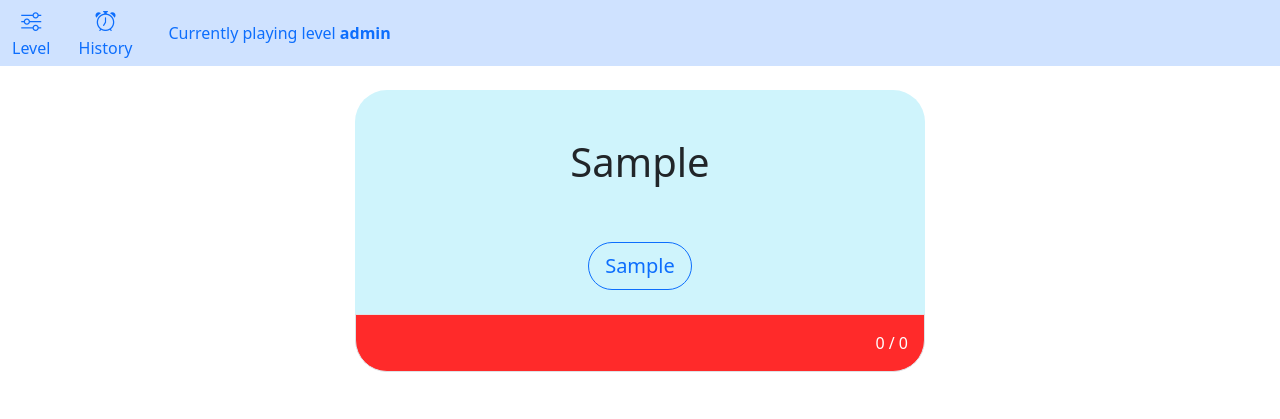
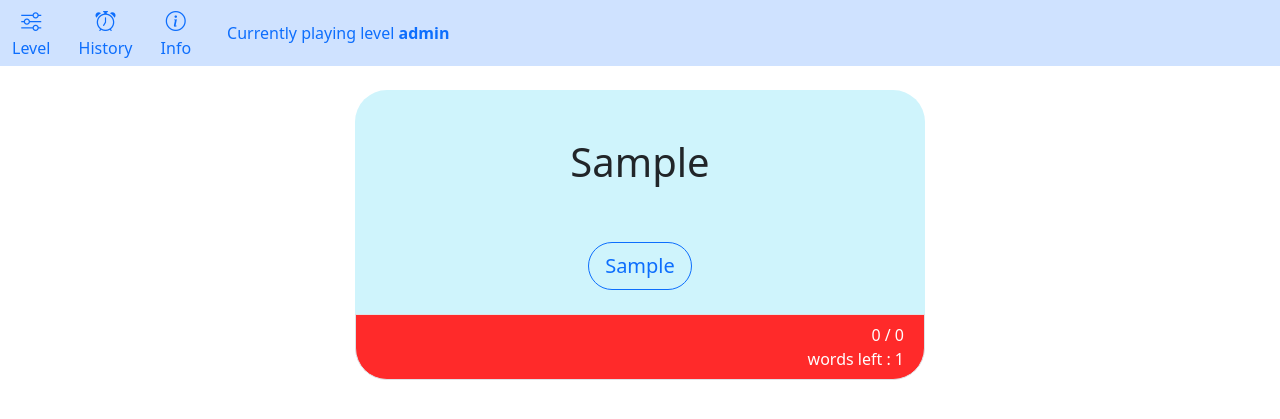
Before and after one commit to lennon-c/der_die_das, a Django app: page /der_die_das/game/ in a window 1280 px wide. Shown: the part 104-523 px from the top of the page. Run offline with Django 5.2, Linux system fonts and the light colour scheme; tables that the repository leaves empty hold one stand-in row (values such as "Sample post"); some libraries are stand-ins or nearby versions.

Commit message:
Updated game logic
It now removes correctly answered words and
add repetitions for incorrect answers to the list.

```diff
--- a/online/der_die_das/forms.py
+++ b/online/der_die_das/forms.py
@@ -69,5 +69,5 @@ class GameSetupForm(forms.Form):
         self.helper.layout =  Layout(
                     Div('level',
                             css_class="col"),
-                    Submit('Change', 'Change', css_class='button white'),
+                    Submit('Reset', 'Reset', css_class='button white'),
                     )
--- a/online/der_die_das/templates/der_die_das/game.html
+++ b/online/der_die_das/templates/der_die_das/game.html
@@ -16,6 +16,11 @@
         <i class="bi-alarm d-block" style="font-size: 1.25rem;"></i>
         History
     </a>
+    <a class="btn btn-outline-primary border-0 rounded-0 text-nowrap text-center" data-bs-toggle="collapse" href="#info_game" role="button" aria-expanded="false" aria-controls="collapseExample">
+        <i class="bi bi-info-circle d-block" style="font-size: 1.25rem;"></i>
+        Info
+    </a>
+
 </div>
 
 <!-- title -->
@@ -29,6 +34,22 @@
     {% crispy form %}
     </div>
 </div>
+<div class="collapse" id="info_game">
+    <div class="col-md   shadow p-3 mb-2 mt-1 rounded-3 bg-warning-subtle">
+        <h3 class="mt-4"> Goal:</h3>
+        <p>Correctly identify the  article for <strong>100</strong> German words.</p>
+
+        <h3 class="mt-4"> How to Play:</h3>
+        <ul>
+            <li>Select a level and start the game.</li>
+            <li>A <strong>random German noun</strong> will appear on the screen.</li>
+            <li>Choose the correct <strong> article</strong> (<em>der, die, das</em>) or <em>Plural</em> if the word is only used in the plural form.</li>
+            <li>If your answer is <strong>correct</strong>, the word is removed from your list.</li>
+            <li>If your answer is <strong>incorrect</strong>, the word will be <strong>added twice more</strong> to your list for extra practice.</li>
+            <li>Continue playing until the list is empty.</li>
+        </ul>
+    </div>
+</div>
 {% endblock %}
 {% block content %}
 
@@ -37,7 +58,14 @@
     <div class="col-sm-10 col-md-8 col-lg-6 ">
         <div class="row  bg-info-subtle py-5  rounded-top-5">
             <div class="col text-center">
+                {% if lemma %}
                 <h1 class="text-center">{{lemma}}</h1>
+                {% else %}
+                <span class="text-center lead fs-2 text-primary">Congratulations!</span><br>
+                <span class="text-center fs-6 text-secondary ">You have finished the game</span><br>
+                <span class="text-center fs-6 text-secondary "><span class="badge text-bg-primary">{{request.session.score}}</span> correct words in <span class="badge text-bg-primary">{{request.session.rounds}}</span> trials</span><br><br>
+                <span class="text-center fs-6 text-secondary">Go to the <strong>Level</strong> menu to play again</span>
+                {% endif %}
             </div>
         </div>
         <div class="row bg-info-subtle pb-4 justify-content-center">
@@ -58,8 +86,9 @@
             <div class="col p-2 m-2">
                 {{request.session.message|safe}}  {{last_lemma}}
             </div>
-            <div class="col p-2 m-2 text-end" >
-                {{request.session.score}} / {{request.session.rounds}}
+            <div class="col m-2 text-end" >
+                {{request.session.score}} / {{request.session.rounds}} <br>
+                words left : {{request.session.lemmata|length|add:1}}
             </div>
         </div>
     </div>
--- a/online/der_die_das/views.py
+++ b/online/der_die_das/views.py
@@ -28,6 +28,7 @@ def random_lemmata(level, number_items=1):
     else: # not used so far
         choices = random.choices(LEMMATA_ID_LEVELS.get(level),k=number_items)
         return LEMMATA_LEVELS[level].filter(id__in=choices)
+
 
 
 def lemmata_by_lemma_or_spelling(lemma_text):
@@ -216,6 +217,17 @@ def reset_game(request):
     request.session['message'] = ''
     request.session['last_lemma_id'] = None
     request.session['style'] = style_correct(True)
+    # if the user visits the game for the first time, or session expired, level will not be set
+    # then set default level to 1 (A1)
+    level_id = request.GET.get('level') if request.GET.get('level') else '1'
+    request.session['level_id'] = level_id
+    request.session['level_label'] = LEVELS_MAP[level_id]
+
+    # select set of words
+    lemmata = list(LEMMATA_ID_LEVELS[int(level_id)])
+    # add some randomness
+    random.shuffle(lemmata)
+    request.session['lemmata'] = lemmata[:100]
 
 class Game(View):
     @timer
@@ -224,34 +236,35 @@ class Game(View):
         print('print SESSION:', request.session.items())
 
         # change of the level requested
-        if  request.GET.get('Change') == 'Change':
-            level_id = request.GET.get('level')
+        if  request.GET.get('Reset') == 'Reset':
             reset_game(request)
-        # otherwise retrieve level from session
         else:
-            level_id = request.session.get('level_id')
-            # if not in session, default to level A1
-            if level_id is None:
-                level_id = '1'
+            # first time visiting the game
+            if not request.session.get('level_id'):
                 reset_game(request)
 
-        request.session['level_id'] = level_id
-        request.session['level_label'] = LEVELS_MAP[level_id]
+        context = dict()
+        if lemmata:=request.session['lemmata']:
+            lemma_id = lemmata.pop()
+            request.session["lemmata"] = lemmata
 
-        lemma = random_lemmata( int(level_id), number_items=1 )
-        lemma_articles = lemma.entry_set.values_list('genders__article', flat = True).distinct()
-        answers = dict()
-        for _ , article in GENDERS:
-            answers[article] = True if article in lemma_articles else False
+            lemma = Lemma.objects.get(id=lemma_id)
+            lemma_articles = lemma.entry_set.values_list('genders__article', flat = True).distinct()
+            answers = dict()
+            for _ , article in GENDERS:
+                answers[article] = True if article in lemma_articles else False
+            context['answers'] = answers
+            request.session["lemma_id"] = lemma.id
 
-        context = dict()
-        context['lemma'] = lemma
-        context['answers'] = answers
+        # game over
+        else:
+            lemma = None
+
         if last_lemma := request.session.get('last_lemma_id'):
             last_lemma =  Lemma.objects.get(id=last_lemma)
             context['last_lemma'] = f'{last_lemma.articles_text} {last_lemma}'
-        request.session["lemma_id"] = lemma.id
 
+        context['lemma'] = lemma
         form = GameSetupForm({'level':request.session['level_id']})
         context['form'] = form
 
@@ -275,6 +288,14 @@ class Game(View):
         # message to be used in next get
         request.session['message'] = '&#9734;' if correct else '&#10008;' # ☆ &#9734; ✘ &#10008;
         request.session['style'] = style_correct(correct)
+
+        # update lemmata list, if wrong insert at random position
+        lemmata = request.session.get('lemmata')
+        if not correct:
+            lemmata = lemmata + [last_lemma_id]*2
+            random.shuffle(lemmata)
+
+        request.session['lemmata'] = lemmata
 
         # save round to database
         if request.user.is_authenticated:
```
